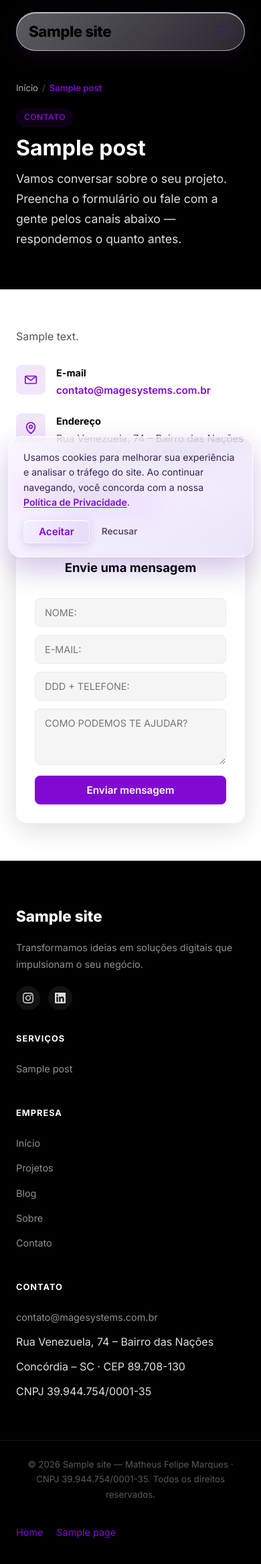
After one commit to Matheus2212/wordpress-custom-theme-mage, a WordPress theme: template page-contato.php in a window 390 px wide. The commit adds this page. Shown: the whole page at 67% size. Run offline with PHP 8.4 and a stand-in for WordPress, Linux system fonts and the light colour scheme; the site name, menu and one post (Sample post) are stand-ins, and other content is empty; some libraries are stand-ins or nearby versions.

Commit message:
Add contact page template (page-contato.php)
Slug-based template for /contato: header with breadcrumbs, a contact
details column (e-mail, address, social) and the working lead form
(mage_lead_form — saves the submission and e-mails it), with success/
error messaging. Responsive two-column layout. Bump version to 2.3.2.

```diff
--- a/functions.php
+++ b/functions.php
@@ -1,5 +1,5 @@
 <?php
-defined( '_S_VERSION' ) || define( '_S_VERSION', '2.3.1' );
+defined( '_S_VERSION' ) || define( '_S_VERSION', '2.3.2' );
 
 // ── Theme Setup ──────────────────────────────────────────────────────────────
 function mage_setup() {
--- /dev/null
+++ b/page-contato.php
@@ -0,0 +1,94 @@
+<?php
+/**
+ * Template for the Contact page (slug: contato).
+ *
+ * Shows a header, the company contact details and a working lead form
+ * (handled by mage_lead_form() — saves the submission and e-mails it).
+ *
+ * @package mage
+ */
+
+get_header();
+
+$lead_status = isset( $_GET['lead'] ) ? sanitize_key( wp_unslash( $_GET['lead'] ) ) : ''; // phpcs:ignore WordPress.Security.NonceVerification.Recommended
+
+while ( have_posts() ) :
+	the_post();
+	?>
+
+	<section class="archive-header">
+		<div class="container">
+			<?php if ( function_exists( 'mage_breadcrumbs' ) ) { mage_breadcrumbs(); } ?>
+			<span class="tag"><?php esc_html_e( 'Contato', 'mage' ); ?></span>
+			<h1><?php the_title(); ?></h1>
+			<p><?php esc_html_e( 'Vamos conversar sobre o seu projeto. Preencha o formulário ou fale com a gente pelos canais abaixo — respondemos o quanto antes.', 'mage' ); ?></p>
+		</div>
+	</section>
+
+	<section class="section">
+		<div class="container">
+			<div class="contato-grid">
+
+				<div class="contato-info">
+					<?php if ( trim( get_the_content() ) ) : ?>
+						<div class="lp-richtext"><?php the_content(); ?></div>
+					<?php endif; ?>
+
+					<ul class="contato-list">
+						<li>
+							<span class="contato-list__icon" aria-hidden="true">
+								<svg viewBox="0 0 24 24" fill="none"><path d="M4 6h16a1 1 0 0 1 1 1v10a1 1 0 0 1-1 1H4a1 1 0 0 1-1-1V7a1 1 0 0 1 1-1Z" stroke="currentColor" stroke-width="1.8"/><path d="m4 7 8 6 8-6" stroke="currentColor" stroke-width="1.8" stroke-linecap="round" stroke-linejoin="round"/></svg>
+							</span>
+							<span class="contato-list__body">
+								<strong><?php esc_html_e( 'E-mail', 'mage' ); ?></strong>
+								<a href="mailto:contato@magesystems.com.br">contato@magesystems.com.br</a>
+							</span>
+						</li>
+						<li>
+							<span class="contato-list__icon" aria-hidden="true">
+								<svg viewBox="0 0 24 24" fill="none"><path d="M12 21s7-5.686 7-11a7 7 0 1 0-14 0c0 5.314 7 11 7 11Z" stroke="currentColor" stroke-width="1.8" stroke-linejoin="round"/><circle cx="12" cy="10" r="2.5" stroke="currentColor" stroke-width="1.8"/></svg>
+							</span>
+							<span class="contato-list__body">
+								<strong><?php esc_html_e( 'Endereço', 'mage' ); ?></strong>
+								<?php esc_html_e( 'Rua Venezuela, 74 – Bairro das Nações', 'mage' ); ?><br>
+								<?php esc_html_e( 'Concórdia – SC · CEP 89.708-130', 'mage' ); ?>
+							</span>
+						</li>
+						<li>
+							<span class="contato-list__icon" aria-hidden="true">
+								<svg viewBox="0 0 24 24" fill="none"><rect x="4" y="4" width="16" height="16" rx="4" stroke="currentColor" stroke-width="1.8"/><circle cx="12" cy="12" r="3.5" stroke="currentColor" stroke-width="1.8"/><circle cx="17" cy="7" r="1" fill="currentColor"/></svg>
+							</span>
+							<span class="contato-list__body">
+								<strong><?php esc_html_e( 'Redes sociais', 'mage' ); ?></strong>
+								<a href="https://instagram.com/magesystems" target="_blank" rel="noopener noreferrer">Instagram</a>
+								·
+								<a href="https://linkedin.com/company/magesystems" target="_blank" rel="noopener noreferrer">LinkedIn</a>
+							</span>
+						</li>
+					</ul>
+				</div>
+
+				<div class="contato-form">
+					<div class="lp-form-card">
+						<?php if ( 'ok' === $lead_status ) : ?>
+							<p class="lp-alert lp-alert--ok"><?php esc_html_e( 'Recebemos sua mensagem! Em breve nossa equipe retornará.', 'mage' ); ?></p>
+						<?php elseif ( 'erro' === $lead_status ) : ?>
+							<p class="lp-alert lp-alert--erro"><?php esc_html_e( 'Não foi possível enviar. Verifique os dados e tente novamente.', 'mage' ); ?></p>
+						<?php endif; ?>
+						<?php
+						mage_lead_form( array(
+							'heading' => __( 'Envie uma mensagem', 'mage' ),
+							'button'  => __( 'Enviar mensagem', 'mage' ),
+						) );
+						?>
+					</div>
+				</div>
+
+			</div>
+		</div>
+	</section>
+
+	<?php
+endwhile;
+
+get_footer();
--- a/style.css
+++ b/style.css
@@ -4,7 +4,7 @@ Theme URI: https://magesystems.com.br/
 Author: Mage Systems
 Author URI: https://magesystems.com.br/
 Description: Tema personalizado da Mage Systems — rápido, bonito e com SEO otimizado.
-Version: 2.3.1
+Version: 2.3.2
 Tested up to: 6.5
 Requires PHP: 7.4
 License: GNU General Public License v2 or later
@@ -478,10 +478,22 @@ button{cursor:pointer;font-family:var(--font-base)}
 .cookie-consent__decline{background:transparent;border:none;color:#5a4a76;font-weight:600;font-size:.85rem;padding:9px 8px;cursor:pointer;transition:color var(--transition)}
 .cookie-consent__decline:hover{color:var(--color-primary)}
 
+/* ── Página de contato ──────────────────────────────────────────────────────── */
+.contato-grid{display:grid;grid-template-columns:1fr 1fr;gap:56px;align-items:start}
+.contato-info .lp-richtext{margin-bottom:28px}
+.contato-list{display:flex;flex-direction:column;gap:22px}
+.contato-list li{display:flex;gap:16px;align-items:flex-start}
+.contato-list__icon{flex-shrink:0;width:44px;height:44px;border-radius:var(--radius);background:rgba(129,10,210,.1);color:var(--color-primary);display:flex;align-items:center;justify-content:center}
+.contato-list__icon svg{width:22px;height:22px}
+.contato-list__body{font-size:.95rem;color:var(--color-gray-600);line-height:1.6}
+.contato-list__body strong{display:block;color:var(--color-secondary);font-size:.9rem;margin-bottom:3px}
+.contato-list__body a{color:var(--color-primary);font-weight:600}
+
 /* ── Responsive ─────────────────────────────────────────────────────────────── */
 @media(max-width:1024px){
   .grid-4{grid-template-columns:repeat(2,1fr)}
   .footer-grid{grid-template-columns:1fr 1fr;gap:32px}
+  .contato-grid{grid-template-columns:1fr;gap:40px}
   .blog-wrap,.blog-wrap.has-sidebar{grid-template-columns:1fr;gap:40px}
   .widget-area{position:static;flex-direction:row;flex-wrap:wrap}
   .widget-area .widget{flex:1 1 240px}
```
